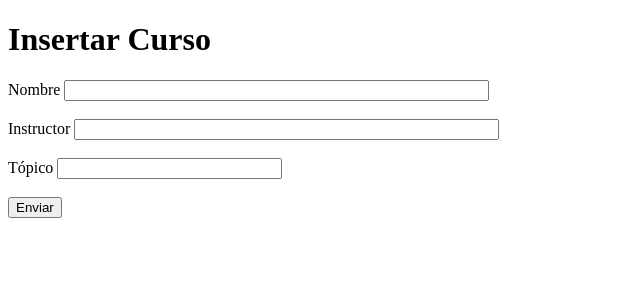
After one commit to grovervas/libros-flask, a Flask app: page /insertar-curso in a window 1280 px wide. The commit adds this page. Shown: the top 300 px of the page, without its empty margins (0-640 px from the left). Run offline with Flask 3, Linux system fonts and the light colour scheme; some libraries are stand-ins or nearby versions.

Commit message:
Agregar curso

```diff
--- a/app.py
+++ b/app.py
@@ -6,10 +6,21 @@
 #pip install flask-sqlalchemy
 #pip install flask-migrate
 
-from flask import Flask, render_template
-from flask_sqlalchemy import SQLAlchemy
-from sqlalchemy.orm import Mapped, mapped_column
+#pip installa flask-wtf
+
+from flask import Flask, render_template, request, redirect, url_for
+#from flask_sqlalchemy import SQLAlchemy
+#from sqlalchemy.orm import Mapped, mapped_column
 from flask_migrate import Migrate
+
+#importaciones 2
+#from flask_wtf import FlaskForm
+#from wtforms import StringField, SubmitField
+#from wtforms.validators import DataRequired
+from database import db
+
+from models import Curso
+from forms import CursoForm
 
 #Creamos la BD antes y luego nos conectamos
 app = Flask(__name__)
@@ -22,7 +33,9 @@ FULL_URL_DB = f'postgresql://{USER_DB}:{PASS_DB}@{SERVER_DB}/{NAME_DB}'
 
 app.config['SQLALCHEMY_DATABASE_URI'] = FULL_URL_DB
 
-db = SQLAlchemy(app)
+#evitar relacion circular
+#db = SQLAlchemy(app)
+db.init_app(app)
 
 #Migrate despues de la clase
 migrate = Migrate()
@@ -32,23 +45,9 @@ migrate.init_app(app, db)
 #flask db init, flask db migrate, flask db upgrade
 #flask db stamp head
 
+#configurar flask-wtf
+app.config['SECRET_KEY']='llave_secreta'
 
-#Clase modelo
-class Curso(db.Model):
-    #id = db.Column(db.Integer, primary_key=True)
-    #nombre = db.Column(db.String(250))
-    id: Mapped[int] = mapped_column(primary_key=True)
-    nombre: Mapped[str] = mapped_column(unique=True)
-    instructor: Mapped[str]
-    topico: Mapped[str]
-
-    def __str__(self):
-        return (
-            f'Id: {self.id}, '
-            f'Curso: {self.nombre}, '
-            f'Instructor: {self.instructor}, '
-            f'topico: {self.topico}'
-        )
 
 @app.route('/')
 def inicio():
@@ -56,3 +55,24 @@ def inicio():
     total_cursos = Curso.query.count()
     app.logger.debug(f'Listado de cursos: {cursos}')
     return render_template('index.html', datos=cursos, total=total_cursos)
+
+@app.route('/curso/<int:id>')
+def ver_curso(id):
+    #curso = Curso.query.get(id)
+    curso = Curso.query.get_or_404(id)
+    return render_template('curso.html', dato = curso)
+
+@app.route('/insertar-curso', methods=['GET', 'POST'])
+def insertar_curso():
+    curso = Curso() #Refactorizar
+    cursoForm = CursoForm(obj=curso)
+    if request.method == 'POST':
+        if cursoForm.validate_on_submit():
+            cursoForm.populate_obj(curso)
+            app.logger.debug(f'Curso: {curso}')
+            #Insertar registro
+            db.session.add(curso)
+            db.session.commit()
+            return redirect(url_for('inicio'))
+
+    return render_template('insertar-curso.html', formulario = cursoForm)
--- /dev/null
+++ b/database.py
@@ -0,0 +1,3 @@
+from flask_sqlalchemy import SQLAlchemy
+
+db = SQLAlchemy()
--- /dev/null
+++ b/forms.py
@@ -0,0 +1,10 @@
+from flask_wtf import FlaskForm
+from wtforms import StringField, SubmitField
+from wtforms.validators import DataRequired
+
+
+class CursoForm(FlaskForm):
+    nombre = StringField('Nombre', validators=[DataRequired()])
+    instructor = StringField('Instructor', validators=[DataRequired()])
+    topico = StringField('Tópico', validators=[DataRequired()])
+    enviar = SubmitField('Enviar')
--- /dev/null
+++ b/models.py
@@ -0,0 +1,19 @@
+from app import db
+from sqlalchemy.orm import Mapped, mapped_column
+
+#Clase modelo
+class Curso(db.Model):
+    #id = db.Column(db.Integer, primary_key=True)
+    #nombre = db.Column(db.String(250))
+    id: Mapped[int] = mapped_column(primary_key=True)
+    nombre: Mapped[str] = mapped_column(unique=True)
+    instructor: Mapped[str]
+    topico: Mapped[str]
+
+    def __str__(self):
+        return (
+            f'Id: {self.id}, '
+            f'Curso: {self.nombre}, '
+            f'Instructor: {self.instructor}, '
+            f'Tópico: {self.topico}'
+        )
--- /dev/null
+++ b/templates/insertar-curso.html
@@ -0,0 +1,29 @@
+<!DOCTYPE html>
+<html lang="en">
+<head>
+    <meta charset="UTF-8">
+    <meta name="viewport" content="width=device-width, initial-scale=1.0">
+    <title>Insertar Curso</title>
+</head>
+<body>
+    <h1>Insertar Curso</h1>
+    <form method="POST">
+        {{formulario.csrf_token}}
+        <div>
+            {{formulario.nombre.label}}
+            {{formulario.nombre(size=50)}}
+        </div></br>
+        <div>
+            {{formulario.instructor.label}}
+            {{formulario.instructor(size=50)}}
+        </div></br>
+        <div>
+            {{formulario.topico.label}}
+            {{formulario.topico(size=25)}}
+        </div></br>
+        <div>
+            {{formulario.enviar}}
+        </div>
+    </form>
+</body>
+</html>
```
Also changed, not shown: templates/curso.html (added, +16 -0 lines), templates/index.html (+5 -2 lines).
